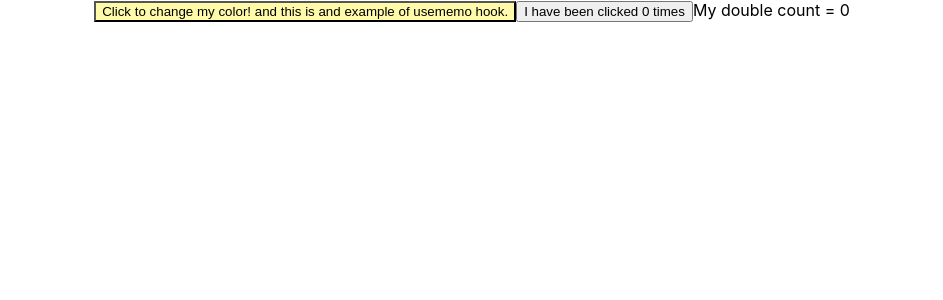
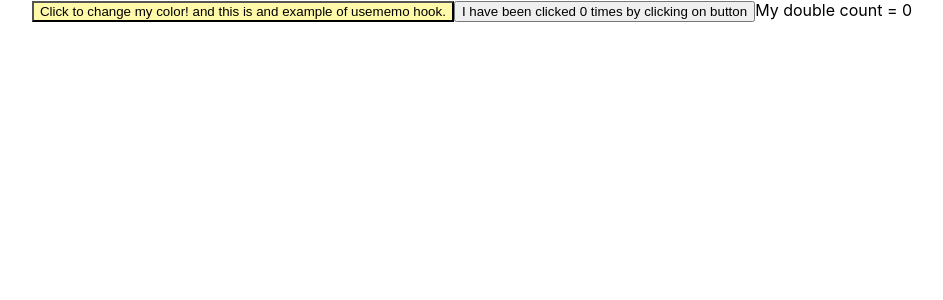
Before and after one commit to mehakkaur0409/PrivateRepo, a React (Create React App) app in the folder nodejspractice/myapp/: page / in a window 1280 px wide. Shown: the top 300 px of the page, without its empty margins (168-1111 px from the left). Built offline with nearby package versions, Linux system fonts and the light colour scheme.

Commit message:
button text modified

```diff
--- a/nodejspractice/myapp/src/App.js
+++ b/nodejspractice/myapp/src/App.js
@@ -20,7 +20,7 @@ function App() {
           Click to change my color! and this is and example of usememo hook.
         </button>
         <button onClick={() => setCount((prevCount) => prevCount + 1)}>
-          I have been clicked {count} times
+          I have been clicked {count} times by clicking on button
         </button>
         My double count = {twiceCount}
       </div>
```
